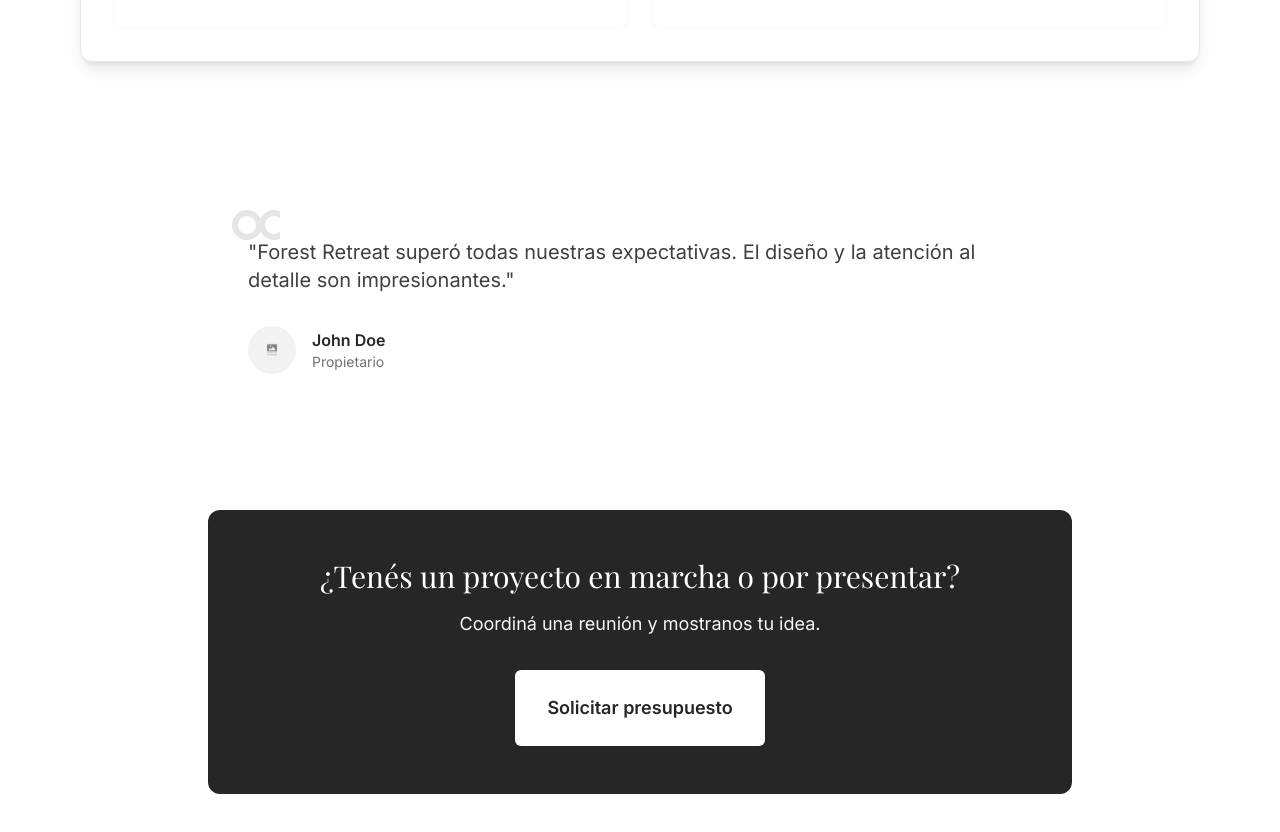
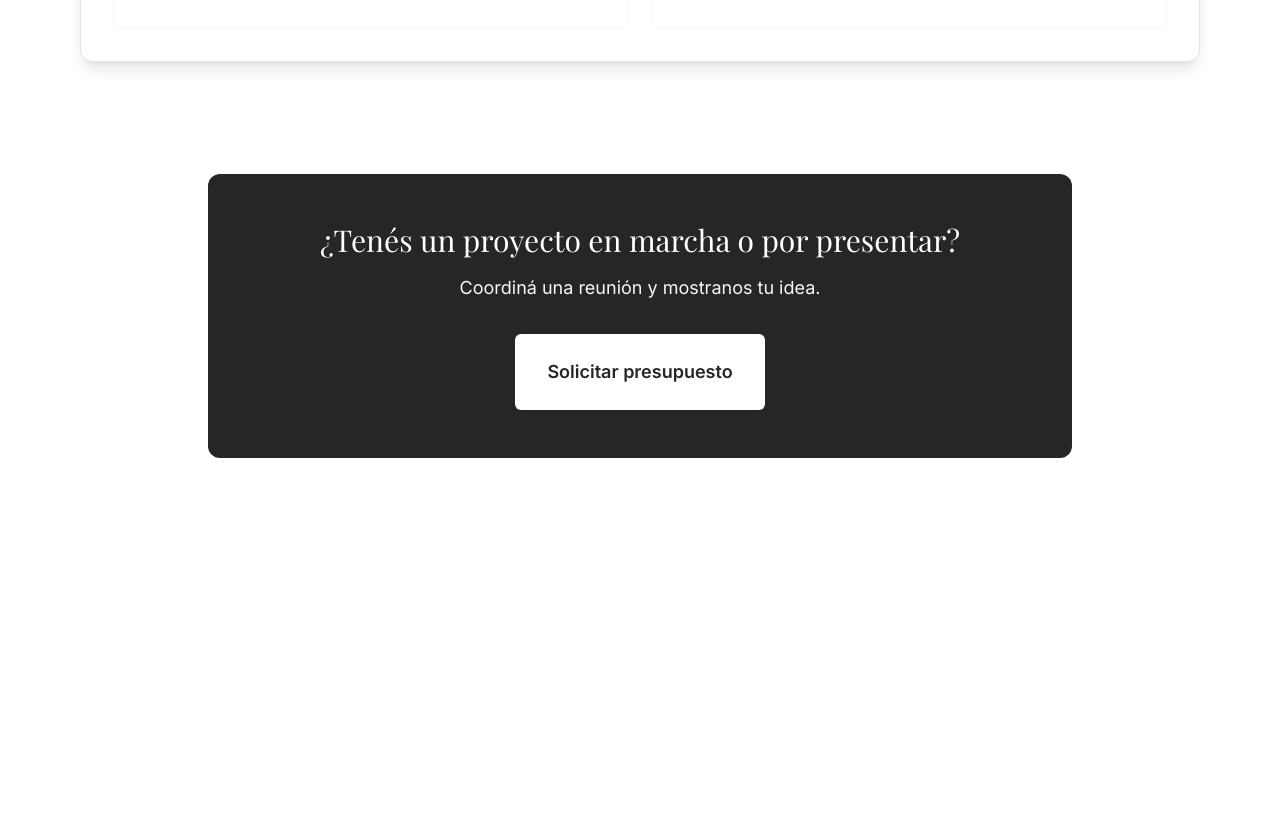
Before and after one commit to Driphie/allievrenders, a React (Vite) app: page /property/1 in a window 1280 px wide. Shown: the part 1560-2392 px from the top of the page. After the commit the page ends 2114 px from the top, so only its background shows below. Built offline with nearby package versions, Linux system fonts and the light colour scheme.

Commit message:
borrando testimonio

```diff
--- a/src/components/property/PropertyData.ts
+++ b/src/components/property/PropertyData.ts
@@ -44,12 +44,6 @@ export const propertiesData: Record<string, Property> = {
       "/images/n1.png",
       "/images/n1.png"
     ],
-    testimonial: {
-      quote: "Forest Retreat superó todas nuestras expectativas. El diseño y la atención al detalle son impresionantes.",
-      name: "John Doe",
-      role: "Propietario",
-      image: "/images/n1.png"
-    },
     whatsappLink: "https://wa.me/1123482822?text=Hola,%20queria%20un%20presupuesto%20mi nombre es %20",
     view360Url: "https://kuula.co/share/collection/7ZBkB?logo=1&info=1&fs=1&vr=0&sd=1&thumbs=1"
   },
--- a/src/components/property/PropertyTestimonial.tsx
+++ b/src/components/property/PropertyTestimonial.tsx
@@ -16,7 +16,7 @@ const PropertyTestimonial = ({ quote, name, role, image }: TestimonialProps) =>
           fill="currentColor"
           viewBox="0 0 32 32"
         >
-          <path d="M10 8c-5.5 0-10 4.5-10 10s4.5 10 10 10 10-4.5 10-10S15.5 8 10 8zm0 16c-3.3 0-6-2.7-6-6s2.7-6 6-6 6 2.7 6 6-2.7 6-6 6zM28 8c-5.5 0-10 4.5-10 10s4.5 10 10 10 10-4.5 10-10S33.5 8 28 8zm0 16c-3.3 0-6-2.7-6-6s2.7-6 6-6 6 2.7 6 6-2.7 6-6 6z" />
+          <path d="" />
         </svg>
 
         <blockquote className="text-estate-700 text-lg md:text-xl leading-relaxed mt-6 mb-8">
```
